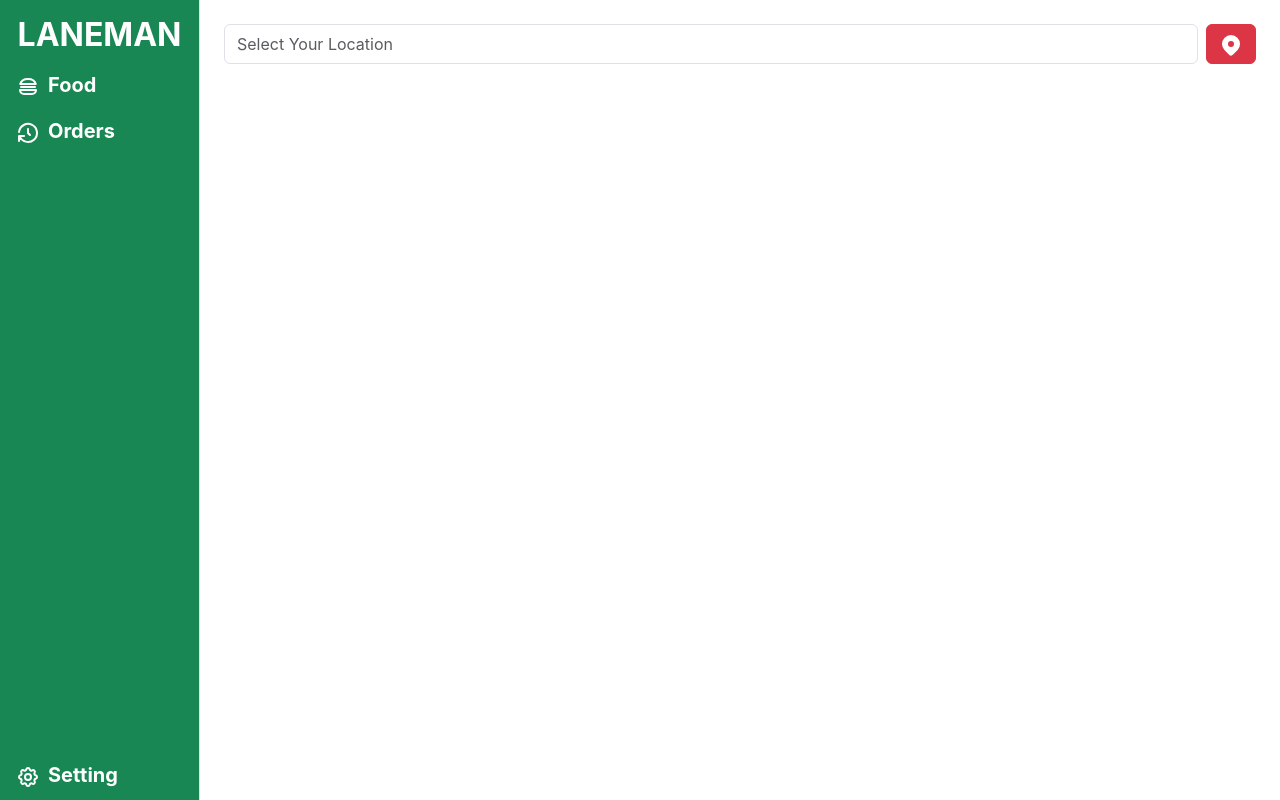
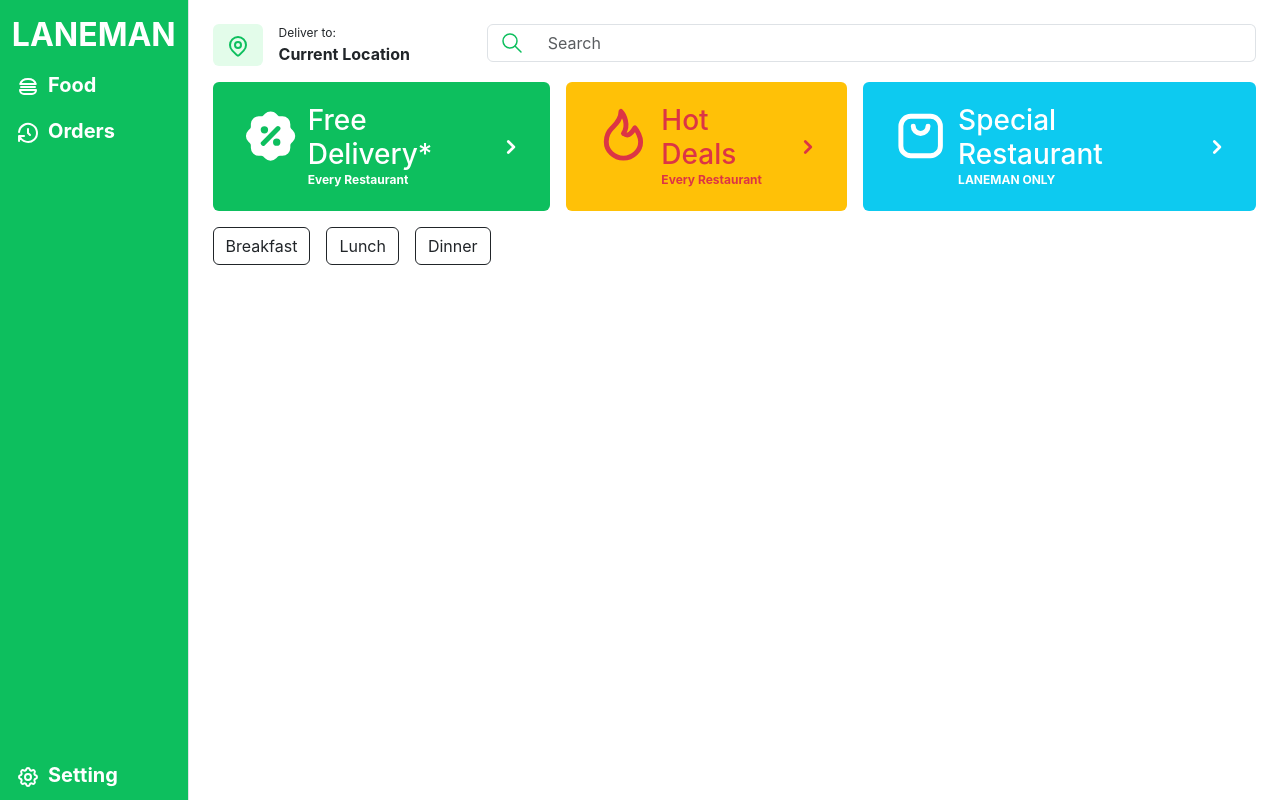
Before and after one commit to S4NHXNU1/lanmine-food-delivery, a React (Create React App) app: page / in a window 1280 px wide. Built offline with nearby package versions, Linux system fonts and the light colour scheme.

Commit message:
feat: add promotional cards

```diff
--- a/public/index.html
+++ b/public/index.html
@@ -30,6 +30,22 @@
       Learn how to configure a non-root public URL by running `npm run build`.
     -->
     <title>React App</title>
+    <style>
+      .nav-link {
+          color: white;
+      }
+      .nav-link:hover {
+          color: black;
+          background-color: white;
+      }
+      .text-success {
+        color: #0dbf5e !important;
+      }
+      .bg-success {
+        background-color: #0dbf5e !important;
+        color: white !important;
+      }
+    </style>
   </head>
   <body>
     <script
@@ -50,13 +66,4 @@
       To create a production bundle, use `npm run build` or `yarn build`.
     -->
   </body>
-  <style>
-    .nav-link {
-        color: white;
-    }
-    .nav-link:hover {
-        color: black;
-        background-color: white;
-    }
-  </style>
 </html>
--- a/src/App.js
+++ b/src/App.js
@@ -8,7 +8,7 @@ function App() {
   <Router>
     <div className="d-flex">
       <nav
-        className="bg-success border-end vh-100 pt-3"
+        className="bg-success border-end vh-100 pt-3 sticky-top"
         style={{ width: '200px' }}
       >
         <h2 className='text-white text-center'><b>LANEMAN</b></h2>
--- a/src/pages/Food.js
+++ b/src/pages/Food.js
@@ -1,11 +1,57 @@
-import { IconMapPinFilled } from '@tabler/icons-react';
+import { IconMapPin, IconSearch, IconRosetteDiscountFilled, IconChevronRight, IconFlame, IconBrandAppgallery } from '@tabler/icons-react';
 
 export default function Food() {
     return (
         <div className="d-flex flex-column">
-            <div className="d-flex flex-row gap-2">
-                <input class="form-control" type="text" placeholder="Select Your Location"></input>
-                <button class="btn btn-danger"><IconMapPinFilled /></button>
+            <div className="d-flex flex-row gap-3">
+                <button class="btn text-center" style={{background: '#e3fcea'}}><IconMapPin className='text-success' stroke={2} /></button>
+                <div className='d-flex flex-column w-25'>
+                    <p className='mb-0' style={{fontSize: '0.75rem'}}>Deliver to:</p>
+                    <b>Current Location</b>
+                </div>
+                <div className='w-100'>
+                <div class="input-group">
+                    <span class="input-group-text bg-white" id="basic-addon1"><IconSearch className='text-success' stroke={1.5}/></span>
+                    <input type="text" class="form-control border-start-0" placeholder="Search"></input>
+                </div>
+                </div>
+            </div>
+            <div className="d-flex flex-row justify-content-center gap-3 mt-3">
+                <div class="btn card bg-success border-0">
+                    <div class="card-body d-flex flex-row">
+                        <IconRosetteDiscountFilled className='text-white' style={{width: '64px', height: '64px'}} />
+                        <div className='d-flex flex-column ms-2 my-auto'>
+                            <h3 className='mb-0 text-start'>Free Delivery*</h3>
+                            <b className='mb-0 text-start' style={{fontSize: '0.75rem'}}>Every Restaurant</b>
+                        </div>
+                        <IconChevronRight stroke={3} className='text-white ms-3 my-auto' />
+                    </div>
+                </div>
+                <div class="btn card bg-warning border-0">
+                    <div class="card-body d-flex flex-row">
+                        <IconFlame className='text-danger' stroke={2} style={{width: '64px', height: '64px'}} />
+                        <div className='d-flex flex-column ms-2 my-auto text-danger'>
+                            <h3 className='mb-0 text-start'>Hot Deals</h3>
+                            <b className='mb-0 text-start' style={{fontSize: '0.75rem'}}>Every Restaurant</b>
+                        </div>
+                        <IconChevronRight stroke={3} className='text-danger ms-3 my-auto' />
+                    </div>
+                </div>
+                <div class="btn card bg-info border-0">
+                    <div class="card-body d-flex flex-row">
+                        <IconBrandAppgallery className='text-white' stroke={2} style={{width: '64px', height: '64px'}} />
+                        <div className='d-flex flex-column ms-2 my-auto text-white'>
+                            <h3 className='mb-0 text-start'>Special Restaurant</h3>
+                            <b className='mb-0 text-start' style={{fontSize: '0.75rem'}}>LANEMAN ONLY</b>
+                        </div>
+                        <IconChevronRight stroke={3} className='text-white ms-3 my-auto' />
+                    </div>
+                </div>
+            </div>
+            <div className="d-flex flex-row gap-3 mt-3">
+                <button class="btn btn-outline-dark">Breakfast</button>
+                <button class="btn btn-outline-dark">Lunch</button>
+                <button class="btn btn-outline-dark">Dinner</button>
             </div>
         </div>
     );
```
